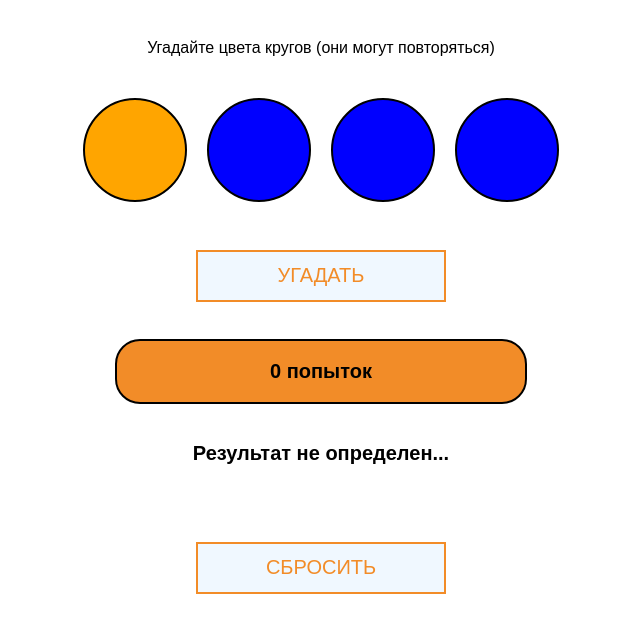
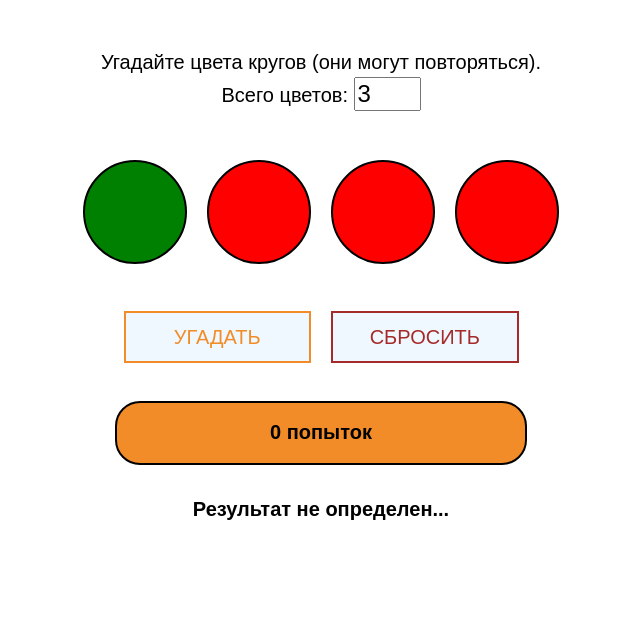
Before and after one commit to dak129/mastermind, a plain HTML site: page index.html in a window 1280 px wide. Both pictures are taken after a click on the button "СБРОСИТЬ". Shown: the whole page, without its empty margins (319-959 px from the left). Drawn offline with Linux system fonts and the light colour scheme.

Commit message:
Add color number input

```diff
--- a/index.html
+++ b/index.html
@@ -9,17 +9,23 @@
 </head>
 <body>
 <div id="main">
-    <p id="informer">Угадайте цвета кругов (они могут повторяться)</p>
+    <p id="informer">
+        <span>Угадайте цвета кругов (они могут повторяться).</span>
+        <label for="colors">Всего цветов: </label>
+        <input type="number" step="1" min="3" max="7" value="3" id="colors" name="colors"/>
+    </p>
     <div id="circle-container">
         <div class="circle" id="circle0"></div>
         <div class="circle" id="circle1"></div>
         <div class="circle" id="circle2"></div>
         <div class="circle" id="circle3"></div>
     </div>
-    <button id="guesser">УГАДАТЬ</button>
+    <div id="button-container">
+        <button id="guesser">УГАДАТЬ</button>
+        <button id="restarter">СБРОСИТЬ</button>
+    </div>
     <input type="text" id="counter" placeholder="0 попыток" readonly/>
     <p id="answer">Результат не определен...</p>
-    <button id="restarter">СБРОСИТЬ</button>
 </div>
 <script src="script.js"></script>
 </body>
--- a/script.js
+++ b/script.js
@@ -83,6 +83,16 @@ const messageOtherPlaces = (number) => {
     return " на других местах";
 }
 
+const restart = () => {
+    puzzle = generatePuzzle(numOfColors);
+    for (let i = 0; i < numOfCircles; i++) {
+        circles[i] = new Circle(i, numOfColors);
+    }
+    countGuesses = 0;
+    counter.value = "0 попыток";
+    answer.innerText = "Результат не определен...";
+}
+
 const guess = () => {
     countGuesses++;
     counter.value = "Попытка " + countGuesses.toString();
@@ -93,14 +103,13 @@ const guess = () => {
                         + unmatched.toString() + messageOtherPlaces(unmatched);
     if (exactMatches == puzzle.length) {
         alert('ПОБЕДА!');
+        restart();
     }
 }
 
-const restart = () => {
-    puzzle = generatePuzzle(numOfColors);
-    countGuesses = 0;
-    counter.value = "0 попыток";
-    answer.innerText = "Результат не определен...";
+const changeColorSet = (event) => {
+    numOfColors = parseInt(event.currentTarget.value);
+    restart();
 }
 
 const circleContainer = document.getElementById("circle-container");
@@ -108,9 +117,10 @@ const btn = document.getElementById("guesser");
 const counter = document.getElementById("counter");
 const answer = document.getElementById("answer");
 const restarter = document.getElementById("restarter");
+const colors = document.getElementById("colors");
 
 const numOfCircles = 4;
-let numOfColors = 7;
+let numOfColors = 3;
 let puzzle = generatePuzzle(numOfColors);
 
 const circles = [new Circle(0, numOfColors), new Circle(1, numOfColors),
@@ -130,3 +140,4 @@ let countGuesses = 0;
 
 btn.addEventListener("click", guess);
 restarter.addEventListener("click", restart);
+colors.addEventListener("change", changeColorSet);
--- a/styles.css
+++ b/styles.css
@@ -1,6 +1,7 @@
 :root {
     --main-bg-color: #f28c28;
     --light-bg-color: #ffac1c;
+    --dark-bg-color: #a52a2a;
     --dark-color: black;
     --light-color: aliceblue;
   }
@@ -19,8 +20,13 @@
     border: none;
     color: var(--dark-color);
     font-weight: normal;
-    font-size: 1rem /* 16px */;
+    font-size: 1.25rem /* 20px */;
     text-align: center;
+    line-height: 1.5;
+}
+
+#colors {
+    font-size: 1.5rem /* 24px */;
 }
 
 #circle-container {
@@ -28,6 +34,14 @@
     flex-direction: row;
     flex-wrap: wrap;
 }
+
+#button-container {
+    display: flex;
+    flex-direction: row;
+    flex-wrap: wrap;
+    gap: 20px;
+}
+
 
 .circle {
     width: 100px;
@@ -39,20 +53,34 @@
 }
 
 #guesser, #restarter {
-    width: 12.5em /* 200px */;
+    width: 9.375em /* 150px */;
     padding: 0.625em 0.625em  /* 10px 10px */;
     margin: 1.875em 0/* 30px 0 */;
-    color: var(--main-bg-color);
-    border: var(--main-bg-color) 2px solid;
-    background-color: var(--light-color);
     font-size: 1.25rem /* 20px */;
     text-align: center;
     cursor: pointer;
 }
 
-#guesser:hover, #restarter:hover {
+#guesser {
+    color: var(--main-bg-color);
+    border: var(--main-bg-color) 2px solid;
+    background-color: var(--light-color);
+}
+
+#guesser:hover {
     color: var(--light-bg-color);
     border: var(--light-bg-color) 2px solid;
+}
+
+#restarter {
+    color: var(--dark-bg-color);
+    border: var(--dark-bg-color) 2px solid;
+    background-color: var(--light-color);
+}
+
+#restarter:hover {
+    color: var(--dark-color);
+    border: var(--dark-color) 2px solid;
 }
 
 #counter {
@@ -69,7 +97,7 @@
 
 #answer {
     width: 18.5em /* 300px */;
-    padding: 0.9375em 0.9375em /* 15px 15px */;
+    padding: 0.625em 0.625em  /* 10px 10px */;
     border: none;
     color: var(--dark-color);
     font-weight: bolder;
```
